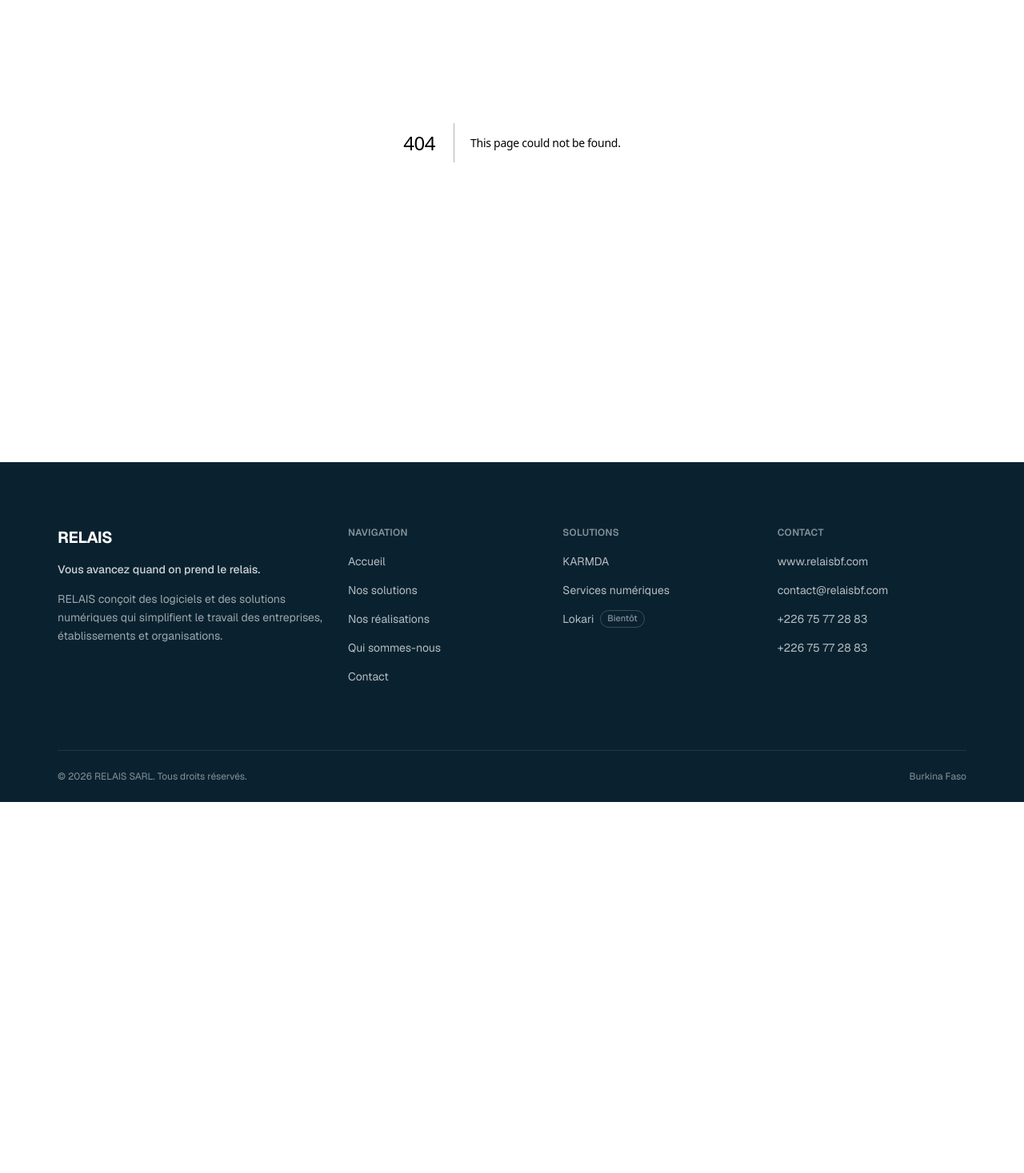
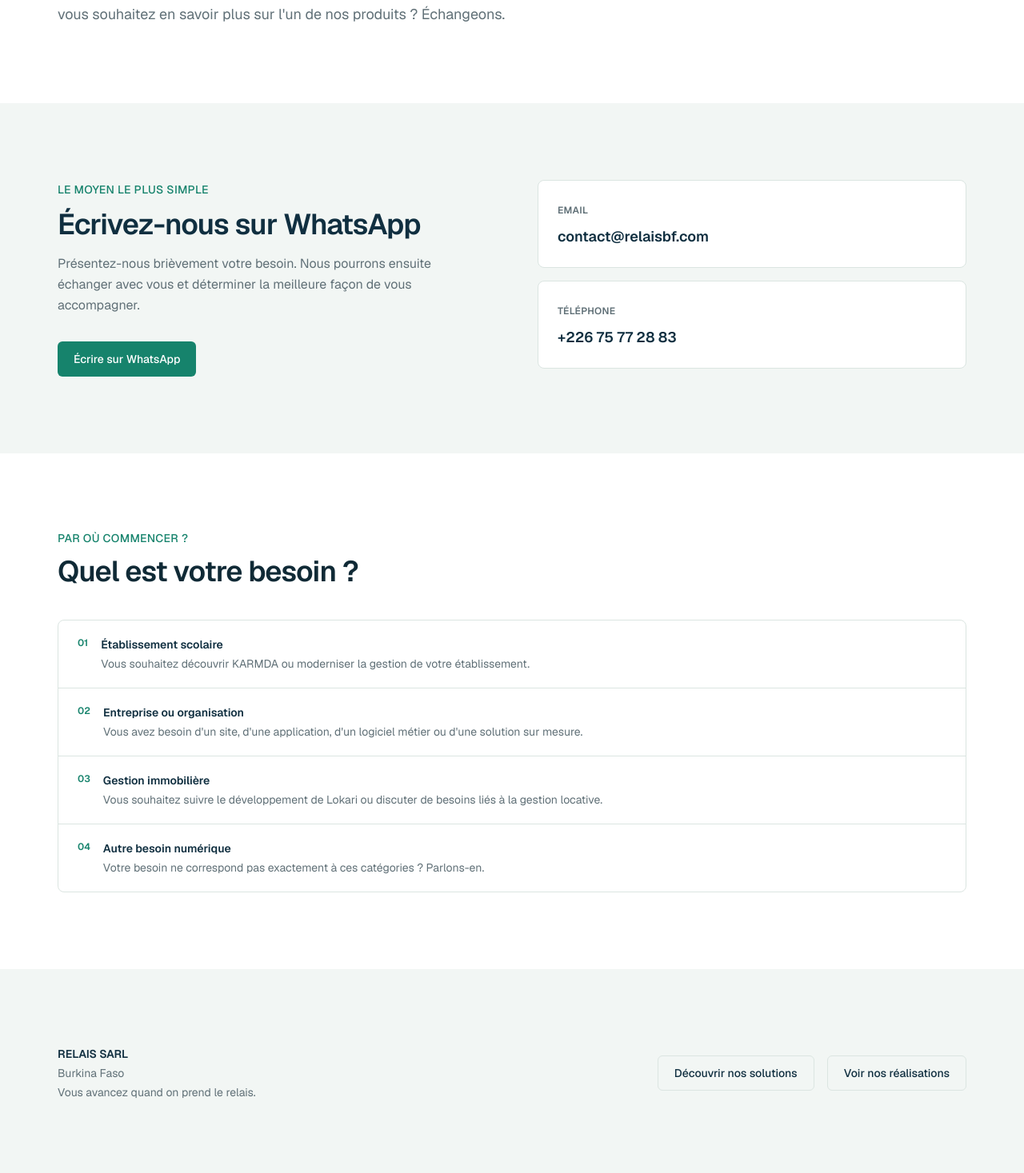
Before and after one commit to Hazichomwarr/relais-bf, a Next.js app: page /contact in a window 1280 px wide. Before the commit this address had no page. Shown: the part 303-1770 px from the top of the page at 80% size. Before the commit the page ends 1306 px from the top, so only its background shows below. Built offline with nearby package versions, Linux system fonts and the light colour scheme.

Commit message:
feat: add contact page and complete RELAIS website v1

```diff
--- /dev/null
+++ b/app/contact/page.tsx
@@ -0,0 +1,112 @@
+import type { Metadata } from "next";
+import { Section } from "@/components/ui/Section";
+import { Container } from "@/components/ui/Container";
+import { SectionHeading } from "@/components/ui/SectionHeading";
+import { Button } from "@/components/ui/Button";
+import { ContactChannels } from "@/components/contact/ContactChannels";
+import { companyIdentity } from "@/content/company";
+
+export const metadata: Metadata = {
+  title: "Nous contacter",
+  description:
+    "Contactez RELAIS pour discuter de vos besoins en logiciels, sites internet, plateformes web et solutions numériques au Burkina Faso.",
+};
+
+type NeedCategory = {
+  title: string;
+  description: string;
+};
+
+const needCategories: readonly NeedCategory[] = [
+  {
+    title: "Établissement scolaire",
+    description:
+      "Vous souhaitez découvrir KARMDA ou moderniser la gestion de votre établissement.",
+  },
+  {
+    title: "Entreprise ou organisation",
+    description:
+      "Vous avez besoin d'un site, d'une application, d'un logiciel métier ou d'une solution sur mesure.",
+  },
+  {
+    title: "Gestion immobilière",
+    description:
+      "Vous souhaitez suivre le développement de Lokari ou discuter de besoins liés à la gestion locative.",
+  },
+  {
+    title: "Autre besoin numérique",
+    description:
+      "Votre besoin ne correspond pas exactement à ces catégories ? Parlons-en.",
+  },
+];
+
+export default function ContactPage() {
+  return (
+    <>
+      <Section variant="white">
+        <Container>
+          <div className="max-w-2xl">
+            <span className="text-sm font-medium uppercase tracking-wide text-relais-emerald">
+              Nous contacter
+            </span>
+            <h1 className="mt-3 text-4xl font-semibold tracking-tight text-relais-navy md:text-5xl">
+              Parlons de votre besoin.
+            </h1>
+            <p className="mt-4 text-lg leading-relaxed text-muted">
+              Vous avez besoin d&apos;un logiciel, d&apos;un site internet,
+              d&apos;une solution numérique ou vous souhaitez en savoir plus
+              sur l&apos;un de nos produits ? Échangeons.
+            </p>
+          </div>
+        </Container>
+      </Section>
+
+      <Section variant="soft">
+        <Container>
+          <ContactChannels />
+        </Container>
+      </Section>
+
+      <Section variant="white">
+        <Container>
+          <SectionHeading eyebrow="Par où commencer ?" title="Quel est votre besoin ?" />
+          <div className="mt-10 divide-y divide-border rounded-lg border border-border bg-surface">
+            {needCategories.map((category, index) => (
+              <div key={category.title} className="flex gap-4 px-6 py-5">
+                <span className="text-xs font-semibold text-relais-emerald">
+                  {String(index + 1).padStart(2, "0")}
+                </span>
+                <div>
+                  <p className="text-sm font-semibold text-relais-navy">{category.title}</p>
+                  <p className="mt-1 text-sm text-muted">{category.description}</p>
+                </div>
+              </div>
+            ))}
+          </div>
+        </Container>
+      </Section>
+
+      <Section variant="soft">
+        <Container>
+          <div className="flex flex-col gap-8 sm:flex-row sm:items-center sm:justify-between">
+            <div>
+              <p className="text-sm font-semibold text-relais-navy">
+                {companyIdentity.legalName}
+              </p>
+              <p className="mt-1 text-sm text-muted">{companyIdentity.country}</p>
+              <p className="mt-1 text-sm text-muted">{companyIdentity.slogan}</p>
+            </div>
+            <div className="flex flex-wrap gap-4">
+              <Button href="/solutions" variant="ghost">
+                Découvrir nos solutions
+              </Button>
+              <Button href="/realisations" variant="ghost">
+                Voir nos réalisations
+              </Button>
+            </div>
+          </div>
+        </Container>
+      </Section>
+    </>
+  );
+}
--- /dev/null
+++ b/components/contact/ContactChannels.tsx
@@ -0,0 +1,59 @@
+import { Button } from "@/components/ui/Button";
+import { contactChannels } from "@/content/contact";
+
+const WHATSAPP_MESSAGE =
+  "Bonjour RELAIS, je souhaite discuter d'un besoin numérique avec votre équipe.";
+
+export function ContactChannels() {
+  const whatsapp = contactChannels.find((channel) => channel.label === "WhatsApp")!;
+  const otherChannels = contactChannels.filter(
+    (channel) => channel.label === "Téléphone" || channel.label === "Email"
+  );
+  const whatsappHref = `${whatsapp.href}?text=${encodeURIComponent(WHATSAPP_MESSAGE)}`;
+
+  return (
+    <div className="grid gap-12 lg:grid-cols-2 lg:items-start lg:gap-16">
+      <div>
+        <span className="text-sm font-medium uppercase tracking-wide text-relais-emerald">
+          Le moyen le plus simple
+        </span>
+        <h2 className="mt-3 text-3xl font-semibold tracking-tight text-relais-navy sm:text-4xl">
+          Écrivez-nous sur WhatsApp
+        </h2>
+        <p className="mt-4 max-w-xl text-base leading-relaxed text-muted">
+          Présentez-nous brièvement votre besoin. Nous pourrons ensuite
+          échanger avec vous et déterminer la meilleure façon de vous
+          accompagner.
+        </p>
+        <div className="mt-8">
+          <Button
+            href={whatsappHref}
+            variant="secondary"
+            target="_blank"
+            rel="noopener noreferrer"
+          >
+            Écrire sur WhatsApp
+          </Button>
+        </div>
+      </div>
+
+      <div className="flex flex-col gap-4">
+        {otherChannels.map((channel) => (
+          <a
+            key={channel.label}
+            href={channel.href}
+            aria-label={`${channel.label} : ${channel.value}`}
+            className="rounded-lg border border-border bg-surface p-6 transition-colors hover:border-relais-emerald/40"
+          >
+            <span aria-hidden="true" className="text-xs font-semibold uppercase tracking-wide text-muted">
+              {channel.label}
+            </span>
+            <span aria-hidden="true" className="mt-2 block text-lg font-semibold text-relais-navy">
+              {channel.value}
+            </span>
+          </a>
+        ))}
+      </div>
+    </div>
+  );
+}
--- a/components/home/Hero.tsx
+++ b/components/home/Hero.tsx
@@ -43,7 +43,7 @@ export function Hero() {
               <Button href="/solutions" variant="primary">
                 Découvrir nos solutions
               </Button>
-              <Button href="/#contact" variant="ghost">
+              <Button href="/contact" variant="ghost">
                 Parler à RELAIS
               </Button>
             </div>
--- a/components/layout/MobileNavigation.tsx
+++ b/components/layout/MobileNavigation.tsx
@@ -7,7 +7,7 @@ import { cn } from "@/lib/cn";
 import type { NavigationItem } from "@/content/navigation";
 import { isActiveHref } from "./Navbar";
 
-const CONTACT_HREF = "/#contact";
+const CONTACT_HREF = "/contact";
 
 type MobileNavigationProps = {
   items: readonly NavigationItem[];
--- a/components/layout/Navbar.tsx
+++ b/components/layout/Navbar.tsx
@@ -15,7 +15,7 @@ export function isActiveHref(pathname: string, href: string) {
   return pathname === href || pathname.startsWith(`${href}/`);
 }
 
-const CONTACT_HREF = "/#contact";
+const CONTACT_HREF = "/contact";
 
 export function Navbar() {
   const pathname = usePathname();
--- a/components/solutions/KarmdaSection.tsx
+++ b/components/solutions/KarmdaSection.tsx
@@ -58,7 +58,7 @@ export function KarmdaSection() {
               </div>
             </div>
 
-            <Button href="/#contact" variant="primary" className="self-start">
+            <Button href="/contact" variant="primary" className="self-start">
               Parler à RELAIS
             </Button>
           </div>
--- a/components/solutions/ServicesSection.tsx
+++ b/components/solutions/ServicesSection.tsx
@@ -41,7 +41,7 @@ export function ServicesSection() {
         </div>
 
         <div className="mt-10">
-          <Button href="/#contact" variant="primary">
+          <Button href="/contact" variant="primary">
             Discuter de votre projet
           </Button>
         </div>
--- a/content/contact.ts
+++ b/content/contact.ts
@@ -13,7 +13,7 @@ export const contactChannels: readonly ContactChannel[] = [
   {
     label: "Email",
     value: "contact@relaisbf.com",
-    href: "mailto:batchiy4@gmail.com",
+    href: "mailto:contact@relaisbf.com",
   },
   {
     label: "Téléphone",
--- a/content/navigation.ts
+++ b/content/navigation.ts
@@ -8,5 +8,5 @@ export const mainNavigation: NavigationItem[] = [
   { label: "Nos solutions", href: "/solutions" },
   { label: "Nos réalisations", href: "/realisations" },
   { label: "Qui sommes-nous", href: "/qui-sommes-nous" },
-  { label: "Contact", href: "/#contact" },
+  { label: "Contact", href: "/contact" },
 ];
```
